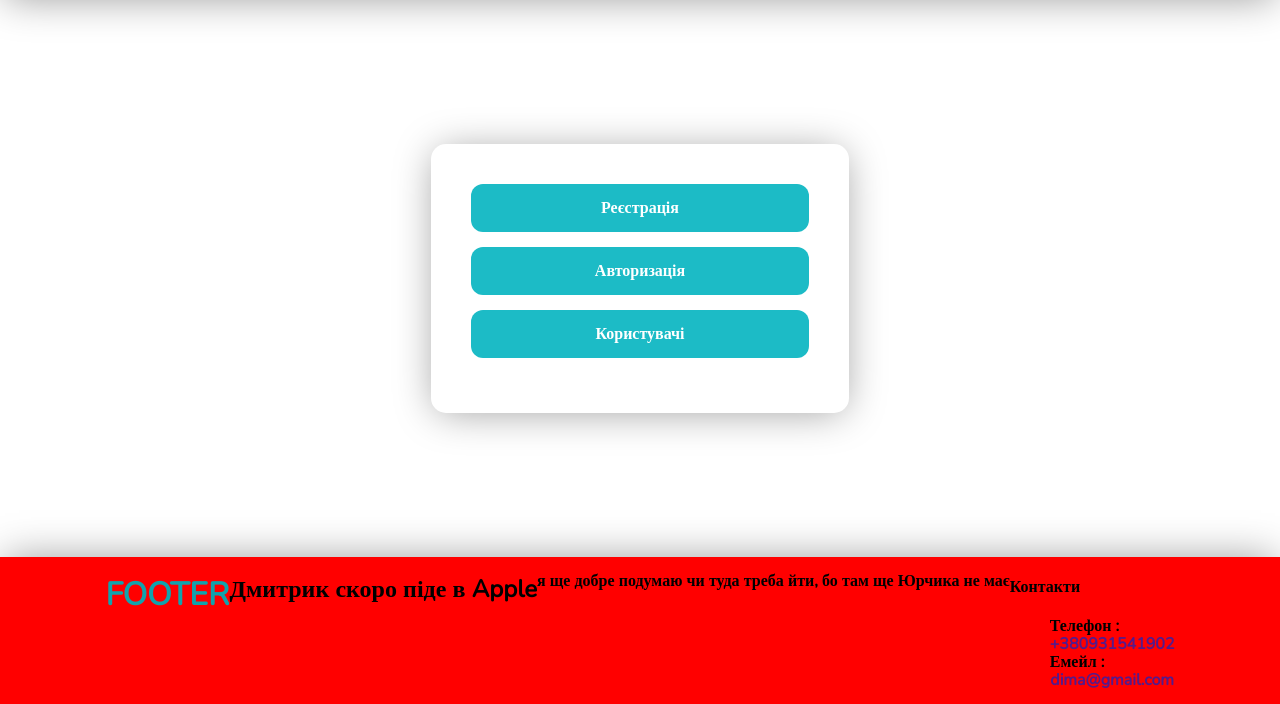
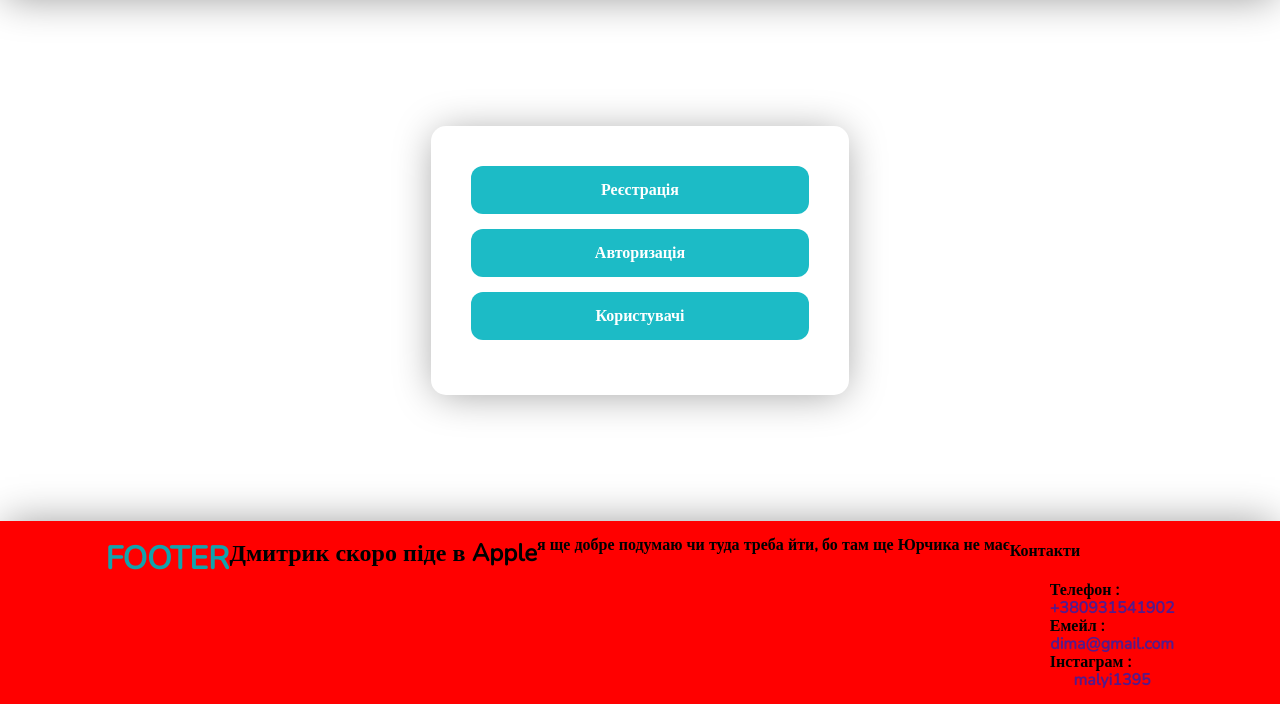
Before and after one commit to Morykvas/git, a PHP site: page /project-shop/index.php in a window 1280 px wide. Shown: the part 96-800 px from the top of the page. Run offline with PHP 8.4, Linux system fonts and the light colour scheme; some libraries are stand-ins or nearby versions.

```diff
--- a/footer.php
+++ b/footer.php
@@ -11,6 +11,7 @@
                             <ul>
                                 <li><span>Телефон : </span><a href="">+380931541902</a></li>
                                 <li><span>Емейл   : </span><a href="">dima@gmail.com</a></li>
+                                <li><span>Інстаграм : </span><a href="">malyi1395</a></li>
                             </ul>
                         </div>
                     </div>
```
